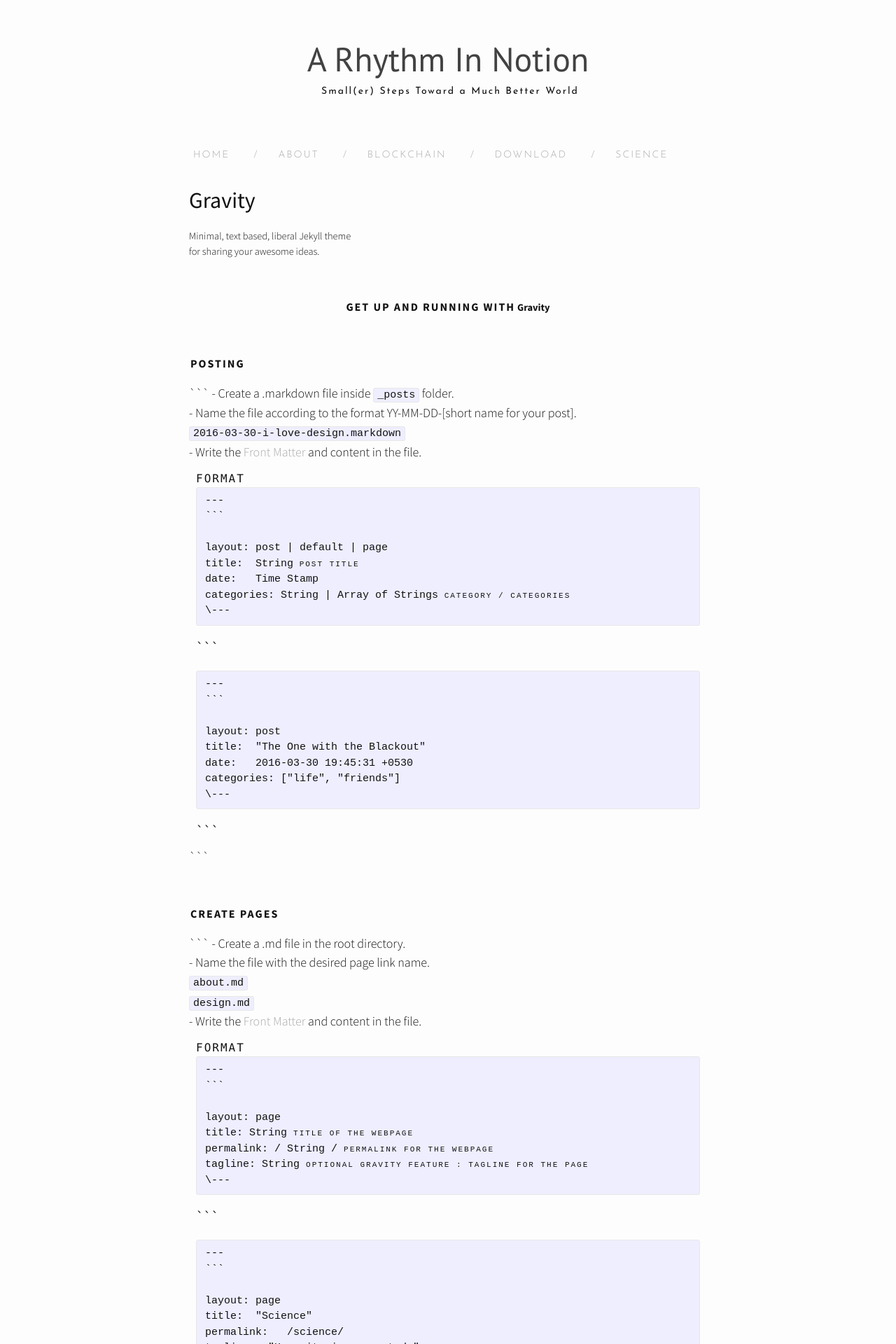
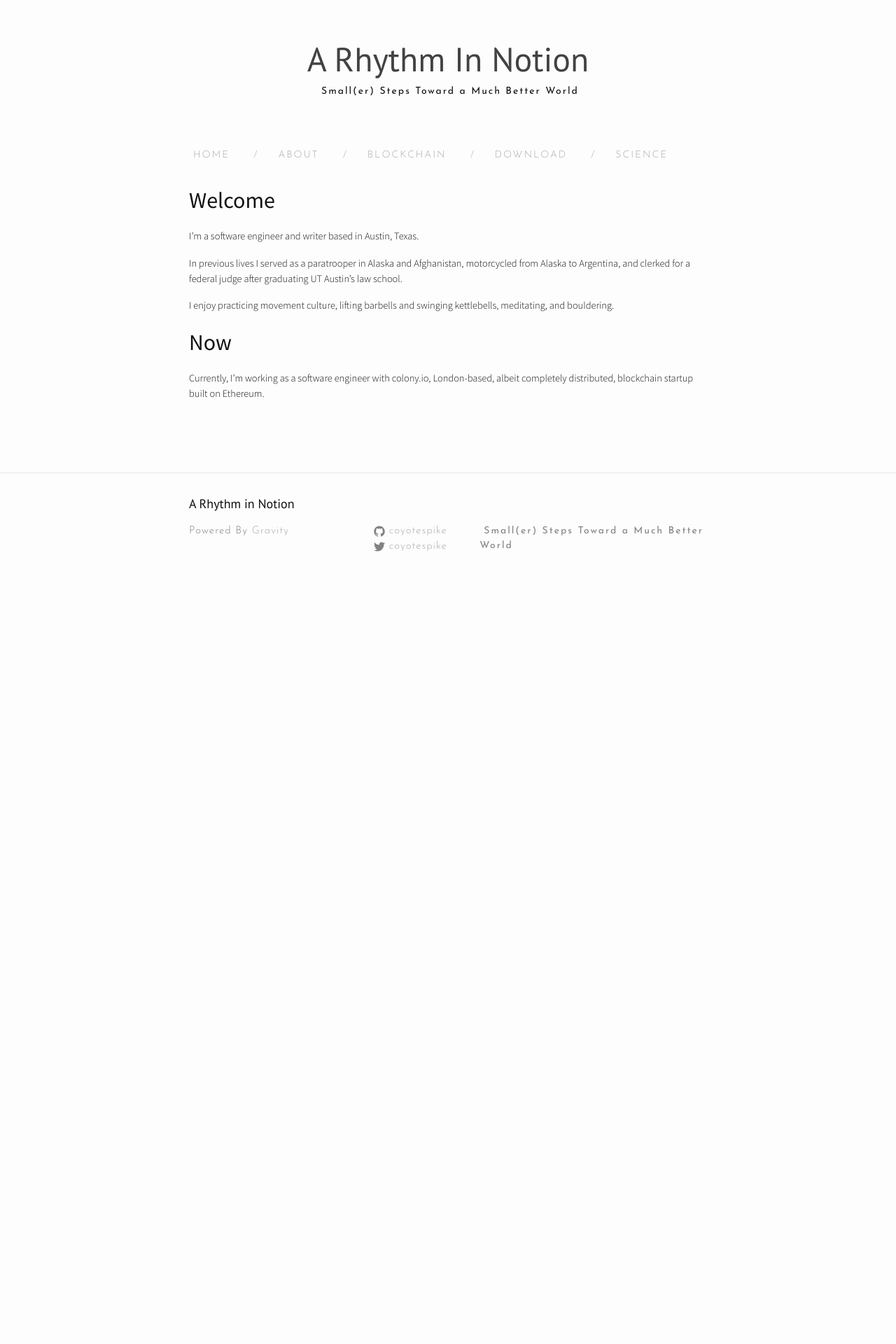
Before and after one commit to coyotespike/coyotespike.github.io, a Jekyll site: the page built from about.md, in a window 1280 px wide. Shown: the top 1920 px of the page at 70% size. Built offline with Jekyll 4.4.1, drawn with Linux system fonts in a browser that asks for light colours; nearby versions of some CDN libraries; after the commit the page ends 900 px from its top, so only the background shows below that; some of the changed text lies outside the part shown.

Commit message:
Modifies about, tries larger breakpoint for mobile

````diff
--- a/about.md
+++ b/about.md
@@ -4,143 +4,13 @@
 permalink: /about/
 ---
 
-<h2>Gravity</h2>
-<p>Minimal, text based, liberal Jekyll theme<br>for sharing your awesome ideas.</p>
-<br>
-<center><p ><strong><span class="manual">Get up and running with</span> Gravity</strong></p></center>
-<br>
-<div class="manual-post">
-  <div class="manual manual-title">
-  <strong>Posting</strong>
-  </div>
-<p>  <div class="manual-content">
+<h2>Welcome</h2>
 
-```
-  - Create a .markdown file inside <code class="highlighter-rouge">_posts</code> folder.<br>
-  - Name the file according to the format YY-MM-DD-[short name for your post].<br>  <code>2016-03-30-i-love-design.markdown</code><br>
-  - Write the <a href="jekyll">Front Matter</a> and content in the file.<br>
-  <div class="example">
-    <span class='manual'>FORMAT</span><BR>
-    <pre>---
-```
+I'm a software engineer and writer based in Austin, Texas.
 
-layout: post | default | page
-title:  String<span class="hint"> Post Title</span>
-date:   Time Stamp
-categories: String | Array of Strings<span class="hint"> Category / Categories </span>
-\---</pre>
+ In previous lives I served as a paratrooper in Alaska and Afghanistan, motorcycled from Alaska to Argentina, and clerked for a federal judge after graduating UT Austin’s law school.
 
-```
-  </div>
-  <div class="example">
+I enjoy practicing movement culture, lifting barbells and swinging kettlebells, meditating, and bouldering.
 
-    <pre>---
-```
-
-layout: post
-title:  "The One with the Blackout"
-date:   2016-03-30 19:45:31 +0530
-categories: ["life", "friends"]
-\---</pre>
-
-```
-  </div>
-```
-
-  </div>
-</p>
-</div>
-<br>
-<div class="manual-post">
-  <div class="manual manual-title">
-  <strong>Create Pages</strong>
-  </div>
-<p>  <div class="manual-content">
-
-```
-  - Create a .md file in the root directory.<br>
-  - Name the file with the desired page link name.<br>  <code>about.md</code><br><code>design.md</code><br>
-  - Write the <a href="jekyll">Front Matter</a> and content in the file.
-  <div class="example">
-    <span class='manual'>FORMAT</span><BR>
-    <pre>---
-```
-
-layout: page
-title: String <span class="hint">Title of the webpage</span>
-permalink: / String / <span class="hint">Permalink for the webpage</span>
-tagline: String <span class="hint">Optional Gravity Feature : Tagline for the page</span>
-\---</pre>
-
-```
-  </div>
-  <div class="example">
-
-    <pre>---
-```
-
-layout: page
-title:  "Science"
-permalink:   /science/
-tagline : "Humanity is overrated."
-\---</pre>
-
-```
-  </div>
-```
-
-  </div>
-</p>
-</div>
-<br>
-<div class="manual-post">
-  <div class="manual manual-title">
-  <strong>Create Archives/ Category Pages</strong><br>
-</div><br>
-<div class="archiveIntro">
-  <p>
-    Introducing <strong>Archive Pages</strong>.<br></p>
-  <span class="archive-intro">  You can display a list of all the post corresponding to a particular category on a standalone Page using the <code>'archive'</code> layout.
-</span>
-</div>
-<br>
-
-<p>  <div class="manual-content">
-
-```
-  - Create a .md file in the root directory.<br>
-  - Name the file. Preferred name will be the name of the category<br>  <code>life.md</code><br>
-  - Write the <a href="jekyll">Front Matter</a> and content in the file.
-  <div class="example">
-    <span class='manual'>FORMAT</span><BR>
-<pre>---
-```
-
-layout: archive<span class="hint"> Archive Page Layout</span>
-title: String <span class="hint">Title of the webpage</span>
-permalink: / String / <span class="hint">Permalink for the webpage</span>
-tagline: String <span class="hint"> Tagline for the page</span>
-category : String <span class="hint"> Name of the category of which the page will show posts.</span>
-\---</pre>
-
-```
-  </div>
-  <div class="example">
-
-    <pre>---
-```
-
-layout: archive
-title:  "Design"
-permalink : "Design"
-category: "design"
-tagline: "It's all about perception."
-\---</pre>
-
-```
-</div><br>
-```
-
-  </div>
-</p>
-</div>
+<h2>Now</h2>
+Currently, I'm working as a software engineer with colony.io, London-based, albeit completely distributed, blockchain startup built on Ethereum.
--- a/css/style.scss
+++ b/css/style.scss
@@ -16,7 +16,7 @@
 // Width of the content area
 $content-width:    800px;
 
-$on-palm:          600px;
+$on-palm:          768px;
 $on-laptop:        800px;
 
 
````
